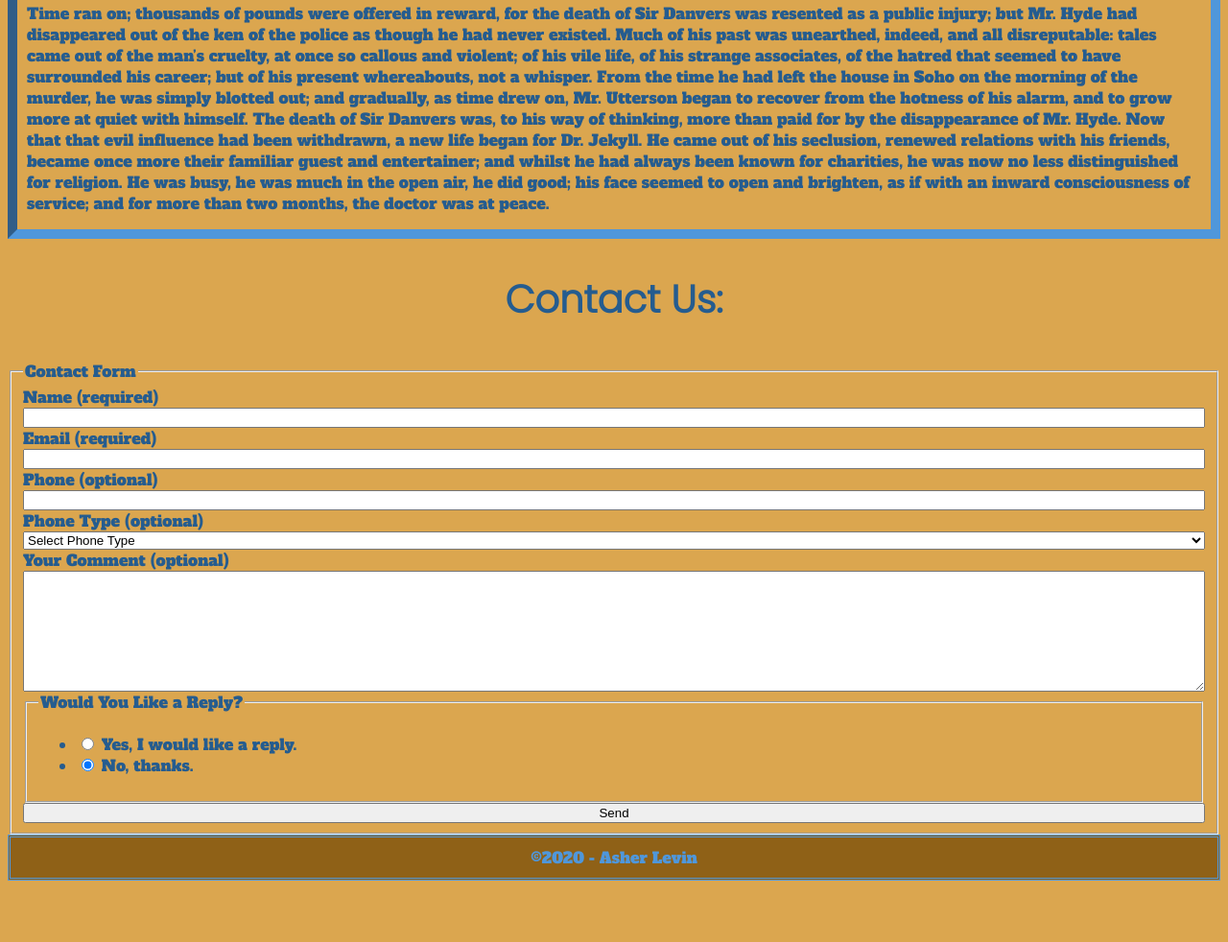
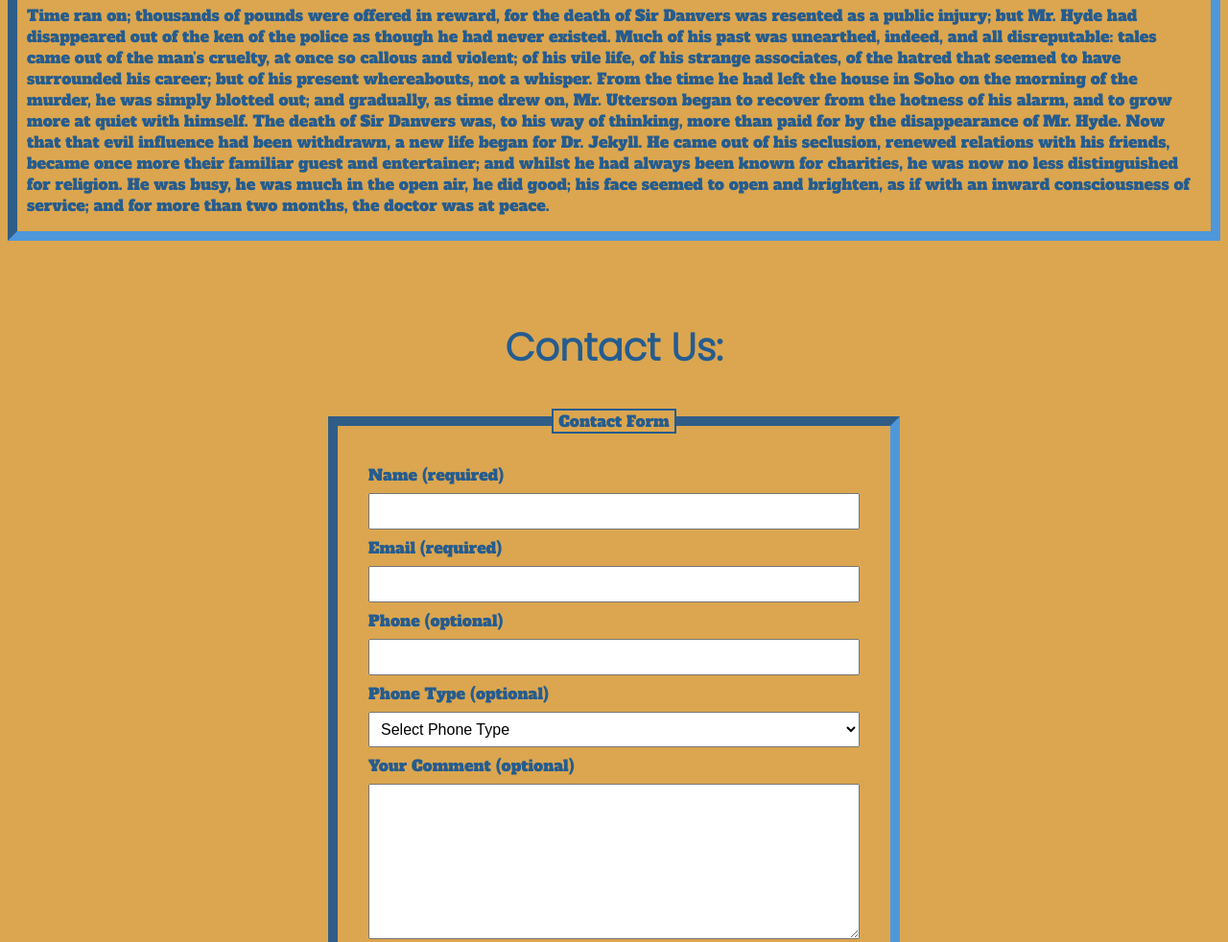
Before and after one commit to RVCC-IDMX/about-me-asher700, a plain HTML site: page index.html in a window 1280 px wide. Shown: the part 5033-6015 px from the top of the page at 96% size. Before the commit the page ends 5959 px from the top, so only its background shows below. Drawn offline with Linux system fonts and the light colour scheme.

Commit message:
added contact form finishings

```diff
--- a/css/style.css
+++ b/css/style.css
@@ -101,7 +101,7 @@ header{
 #video iframe{
     border-style:dashed;
     border-color:#8F6117;
-    border-width:9px;
+    border-width:10px;
     width:90%;
 }
 
@@ -112,7 +112,7 @@ header{
     border-color:#4F97DB;
     border-width: 10px;
     margin-top: 20px;
-    margin-bottom:20px;
+    margin-bottom:2px;
     padding-left: 10px;
     padding-right: 10px;
 }
@@ -121,7 +121,59 @@ header{
 
 #formElements {
     display: grid;
+    row-gap:.5em;
 }
+
+#contact {
+    padding:1rem;
+    max-width:600px;
+    margin: 2rem auto;
+}
+
+
+fieldset{
+    border:inset;
+    border-width:10px;
+    border-color:#4F97DB;
+}
+
+#contact input, #contact textarea, #contact select, #contact button{
+    padding:.5em;
+    font-size:1rem;
+}
+
+#contact ul{
+    list-style:none;
+    padding:0px;
+}
+
+#contact button{
+    font-family: 'Alfa Slab One';
+    color:#255C8F;
+    border-style:inset;
+    background-color:#DBA64F;
+    max-width:400px;
+    width:50%;
+    justify-self:center;
+}
+
+legend{
+    border:#255C8F;
+    border-style:solid;
+    border-width:2px;
+    text-align:center;
+    padding-left:5px;
+    padding-right:5px;
+}
+
+#formBorder {
+    padding:2em;
+}
+
+#replyBorder{
+    margin:1em;
+}
+
 
 
 /*footer*/
--- a/index.html
+++ b/index.html
@@ -122,7 +122,7 @@
             <h2>Contact Us:</h2>
 
             <form data-netlify="true" id="contactform" name="contactform" method="post">
-                <fieldset>
+                <fieldset id="formBorder">
                     <legend>Contact Form</legend>
 
                     <div id="formElements">
@@ -147,7 +147,7 @@
                     <label for="message">Your Comment (optional)</label>
                     <textarea id="message" name="message" rows="8"></textarea>
 
-                    <fieldset>
+                    <fieldset id="replyBorder">
                         <legend>Would You Like a Reply?</legend>
                         <ul>
                             <li>
```
